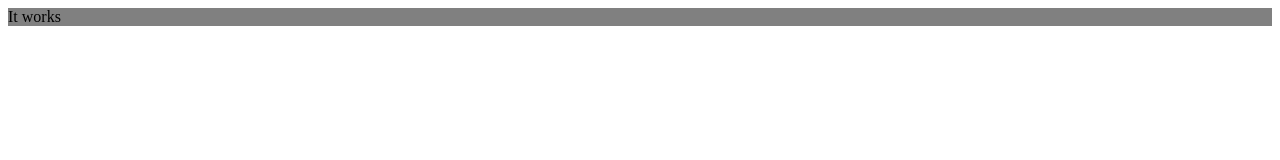
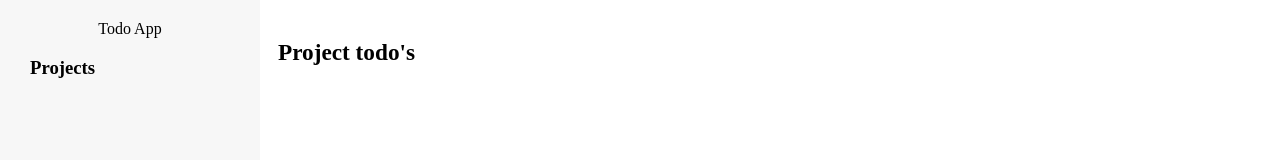
Before and after one commit to fivan18/todo-list, a website built with webpack: page dist/index.html in a window 1280 px wide. Built offline with Linux system fonts and the light colour scheme.

Commit message:
Create basic sashboard structure

```diff
--- a/src/assets/css/style.css
+++ b/src/assets/css/style.css
@@ -1,3 +1,26 @@
-.container {
-  background-color: gray;
+
+.side-bar {
+  height: 100%;
+  width: 260px;
+  position: fixed;
+  z-index: 1;
+  top: 0;
+  left: 0;
+  background-color: #f7f7f7 ;
+  overflow-x: hidden;
+  padding-top: 20px;
 }
+
+.app-name {
+text-align: center;
+}
+
+.projects {
+  padding-left: 30px;
+}
+
+.main {
+  margin-left: 260px; /* Same as the width of the sidenav */
+  font-size: 28px; /* Increased text to enable scrolling */
+  padding: 0px 10px;
+}
```
Also changed, not shown: dist/index.html, dist/main.js.
